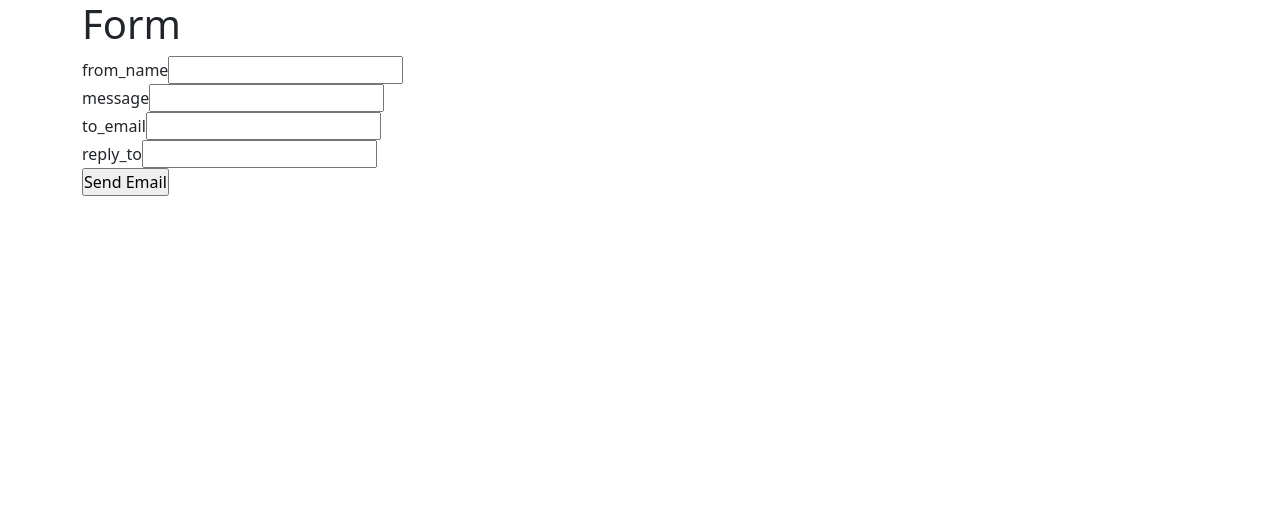
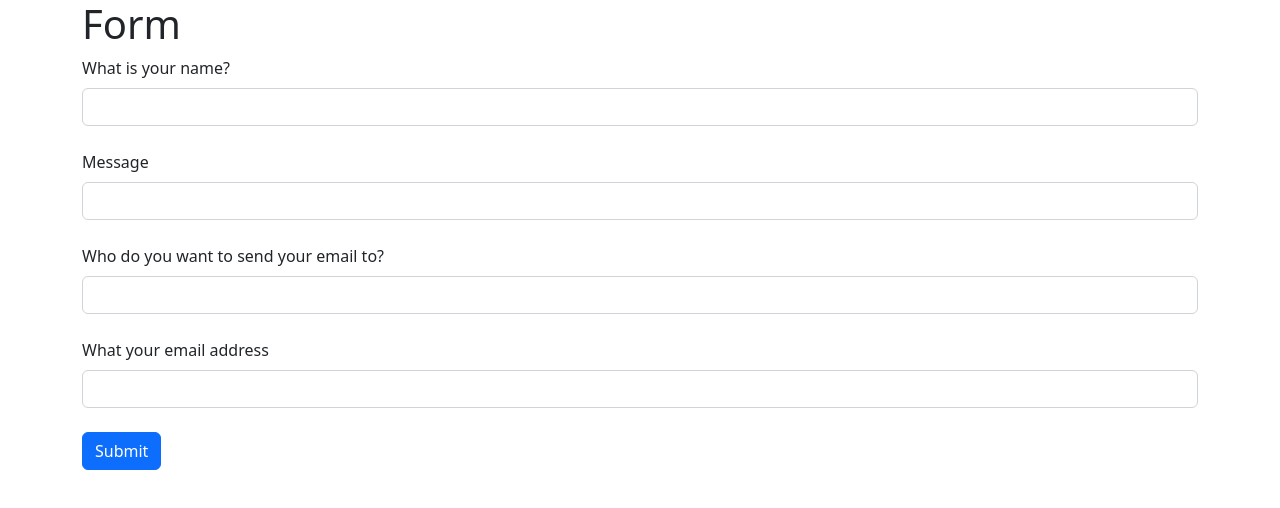
Before and after one commit to jacque1ine/Hackville-write-here, a Next.js app: page /form in a window 1280 px wide. Shown: the top 508 px of the page. Built offline with nearby package versions, Linux system fonts and the light colour scheme.

Commit message:
added bootstrap styling

```diff
--- a/component/ContactForm.tsx
+++ b/component/ContactForm.tsx
@@ -4,7 +4,7 @@ import emailjs from "@emailjs/browser";
 import Form from "react-bootstrap/Form";
 import Button from "react-bootstrap/Button";
 
-function sendEmail2(e: any) {
+function sendEmail(e: any) {
   e.preventDefault();
   emailjs
     .sendForm(
@@ -26,26 +26,43 @@ function sendEmail2(e: any) {
 const ContactForm = () => {
   return (
     <>
-      <form id="form" onSubmit={sendEmail2}>
-        <div className="field">
-          <label htmlFor="from_name">from_name</label>
-          <input type="text" name="from_name" id="from_name"></input>
-        </div>
-        <div className="field">
-          <label htmlFor="message">message</label>
-          <input type="text" name="message" id="message"></input>
-        </div>
-        <div className="field">
-          <label htmlFor="to_email">to_email</label>
-          <input type="text" name="to_email" id="to_email"></input>
-        </div>
-        <div className="field">
-          <label htmlFor="reply_to">reply_to</label>
-          <input type="text" name="reply_to" id="reply_to"></input>
-        </div>
-
-        <input type="submit" id="button" value="Send Email"></input>
-      </form>
+      <Form id="form" onSubmit={sendEmail}>
+        <Form.Group className="mb-4">
+          <Form.Label htmlFor="from_name">What is your name?</Form.Label>
+          <Form.Control
+            type="text"
+            name="from_name"
+            id="from_name"
+          ></Form.Control>
+        </Form.Group>
+        <Form.Group className="mb-4">
+          <Form.Label htmlFor="message">Message</Form.Label>
+          <Form.Control type="text" name="message" id="message"></Form.Control>
+        </Form.Group>
+        <Form.Group className="mb-4">
+          <Form.Label htmlFor="to_email">
+            Who do you want to send your email to?
+          </Form.Label>
+          <Form.Control
+            type="text"
+            name="to_email"
+            id="to_email"
+          ></Form.Control>
+        </Form.Group>
+        <Form.Group className="mb-4">
+          <Form.Label htmlFor="reply_to">What your email address</Form.Label>
+          <Form.Control
+            type="text"
+            name="reply_to"
+            id="reply_to"
+          ></Form.Control>
+        </Form.Group>
+        <Form.Group className="mb-4">
+          <Button type="submit" id="button" value="Send Email">
+            Submit
+          </Button>
+        </Form.Group>
+      </Form>
     </>
   );
 };
```
